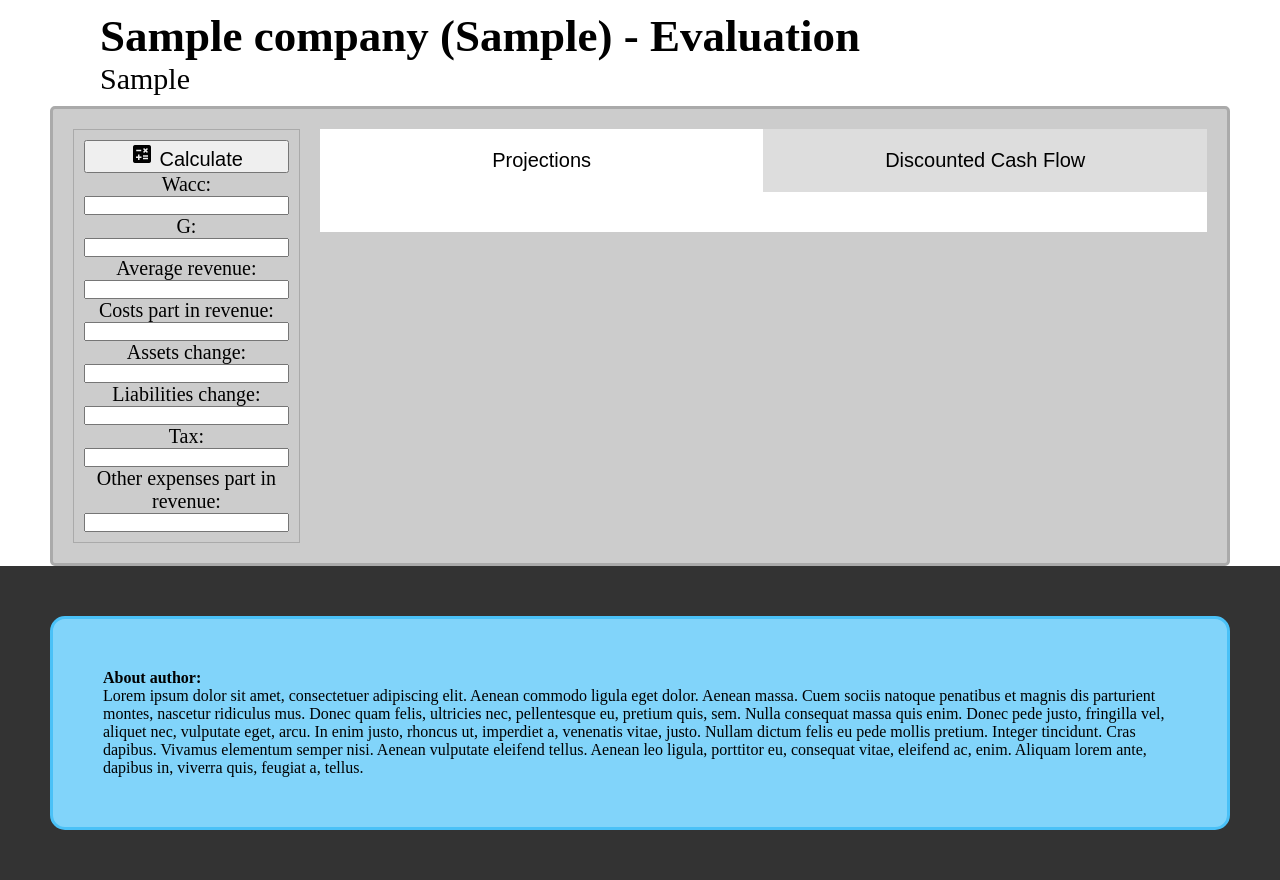
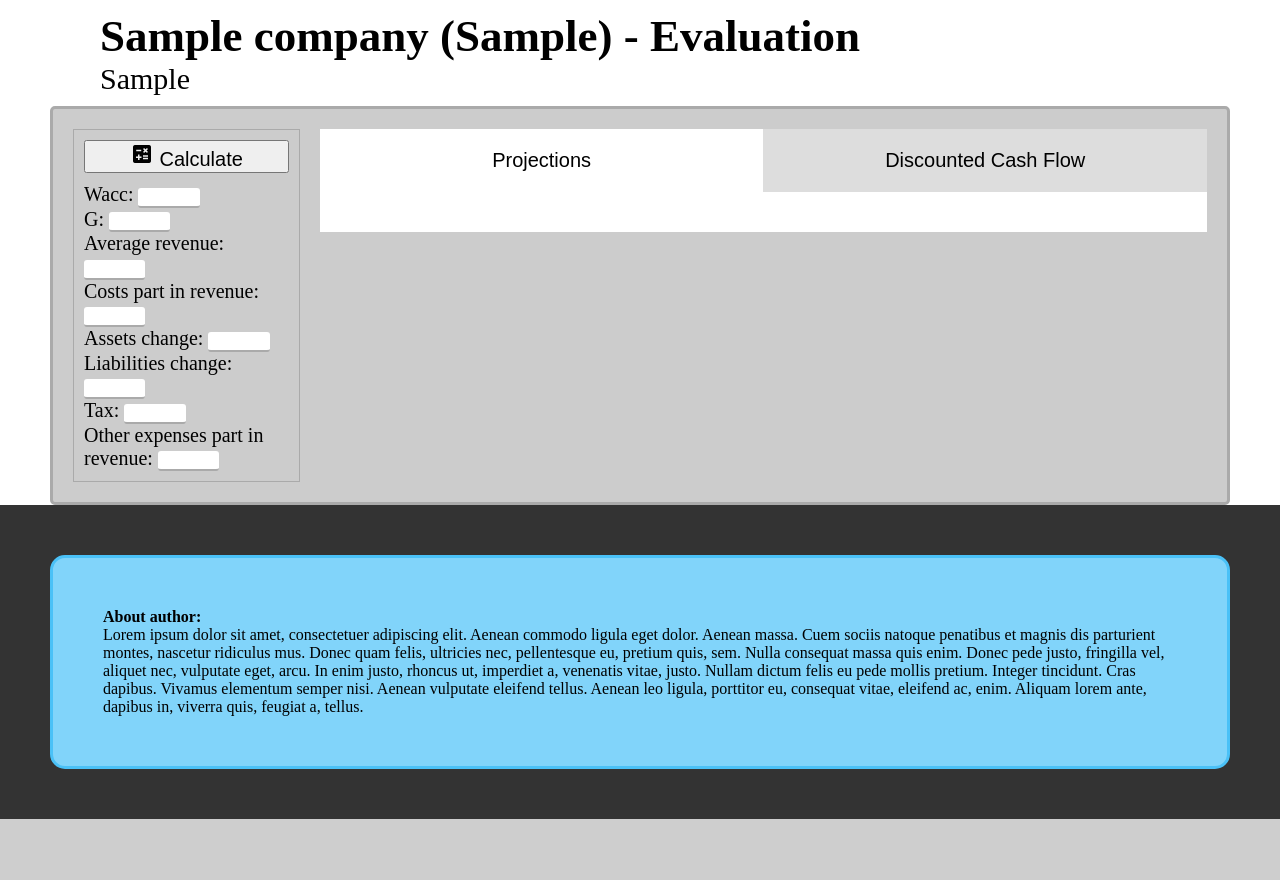
Before and after one commit to MichalDoman/EquityMagnet, a Django app: page /evaluation/1 in a window 1280 px wide. Shown: the part 90-970 px from the top of the page. After the commit the page ends 909 px from the top, so only its background shows below. Run offline with Django 4.2, Linux system fonts and the light colour scheme; tables that the repository leaves empty hold one stand-in row (values such as "Sample post").

Commit message:
evaluation view v3

```diff
--- a/final_project/main_app/static/base.css
+++ b/final_project/main_app/static/base.css
@@ -283,13 +283,28 @@ footer {
     display: flex;
     flex-direction: column;
     justify-content: center;
+    font-size: 20px;
 }
 
-.values-form label {
-    font-size: 20px;
-    text-align: center;
+.form-itself {
+    padding-top: 10px;
 }
 
+.form-itself input {
+    width: 30%;
+    height: 20px;
+    border: none;
+    border-bottom: 2px solid #aaaaaa;
+    border-radius: 3px;
+    font-weight: bold;
+    text-align: right;
+}
+
+.form-itself input:focus {
+    outline: none;
+    border-bottom: 2px solid green;
+    color: green;
+}
 
 .calculate-btn {
     border: none;
--- a/final_project/main_app/templates/main_app/company_evaluation.html
+++ b/final_project/main_app/templates/main_app/company_evaluation.html
@@ -24,7 +24,9 @@
                         Calculate
                     </span>
                 </button>
-                {{ form }}
+                <div class="form-itself">
+                    {{ form.as_p }}
+                </div>
             </form>
         </div>
         <div class="evaluation-box">
--- a/final_project/main_app/templates/main_app/company_list.html
+++ b/final_project/main_app/templates/main_app/company_list.html
@@ -8,11 +8,7 @@
 {% block title %}Company List{% endblock %}
 
 {% block content %}
-    <form id="csrf-token">
-        {% csrf_token %}
-    </form>
-
-    <form class="search-form">
+    <form class="search-form" id="csrf-token">
         {% csrf_token %}
         {{ form }}
         <button type="submit">
```
